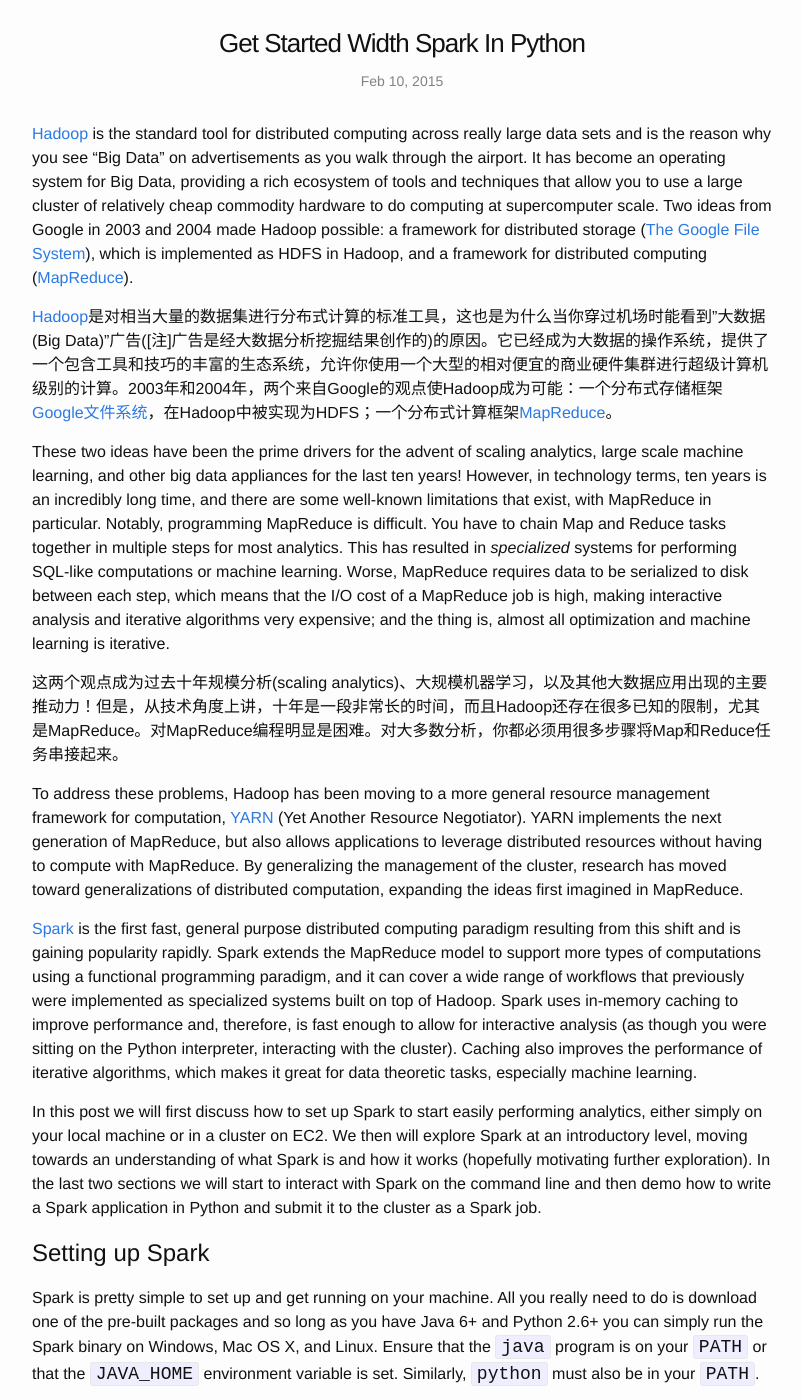
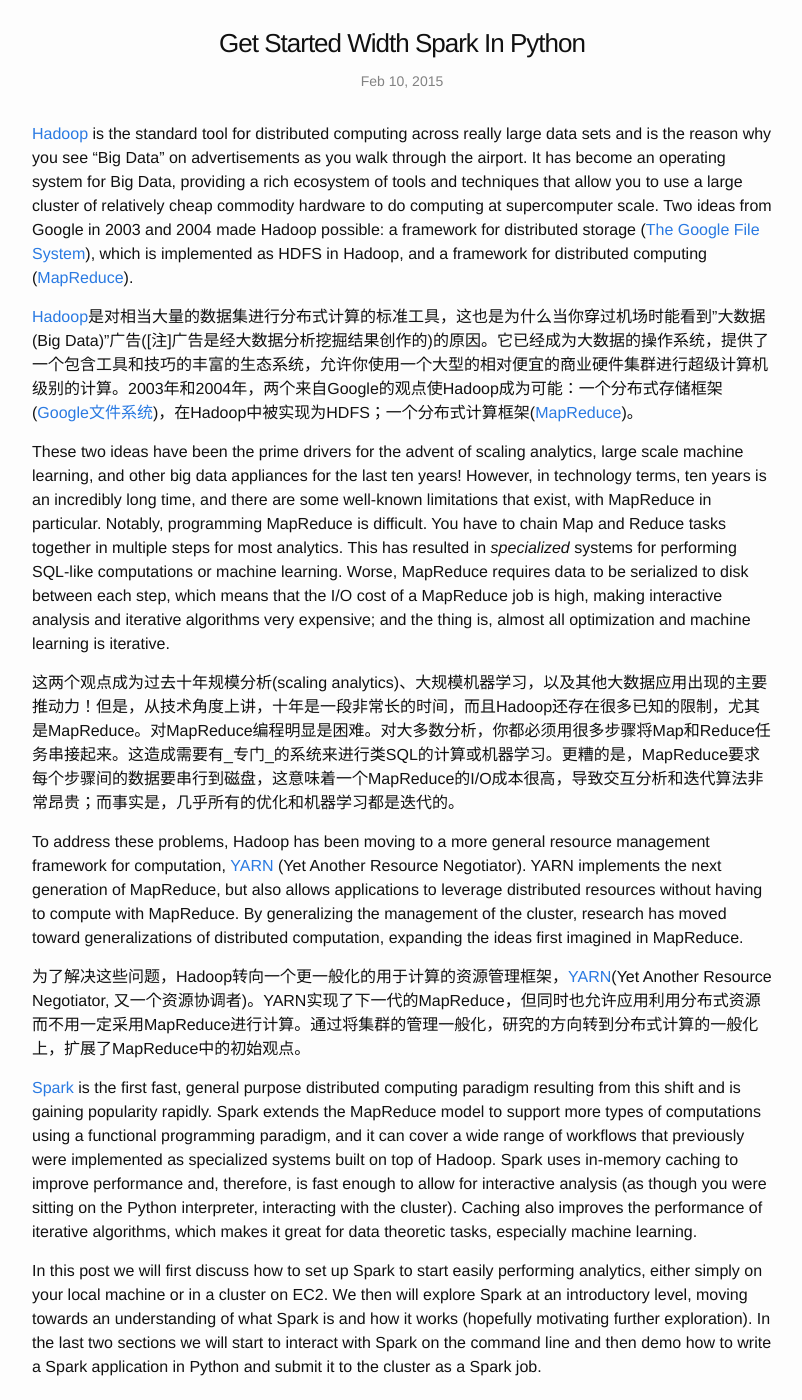
Before and after one commit to douxingxiang/hexo-blog, a Jekyll site: the page built from _posts/translate/2015-02-10-get-started-width-spark-in-python.md, in a window 1280 px wide and 1400 px high. Shown: the whole window, without its empty margins (238-1040 px from the left). Built offline with Jekyll 4.4.1, drawn with Linux system fonts in a browser that asks for light colours; Markdown is read by kramdown in place of the engine named in the settings; comment, search, counter and statistics services are not loaded.

Commit message:
second paragraph spark

```diff
--- a/_posts/translate/2015-02-10-get-started-width-spark-in-python.md
+++ b/_posts/translate/2015-02-10-get-started-width-spark-in-python.md
@@ -1,12 +1,14 @@
 [Hadoop](http://hadoop.apache.org/) is the standard tool for distributed computing across really large data sets and is the reason why you see "Big Data" on advertisements as you walk through the airport. It has become an operating system for Big Data, providing a rich ecosystem of tools and techniques that allow you to use a large cluster of relatively cheap commodity hardware to do computing at supercomputer scale. Two ideas from Google in 2003 and 2004 made Hadoop possible: a framework for distributed storage ([The Google File System](http://static.googleusercontent.com/media/research.google.com/en/us/archive/gfs-sosp2003.pdf)), which is implemented as HDFS in Hadoop, and a framework for distributed computing ([MapReduce](http://research.google.com/archive/mapreduce.html)).
 
-[Hadoop](http://hadoop.apache.org/)是对相当大量的数据集进行分布式计算的标准工具，这也是为什么当你穿过机场时能看到"大数据(Big Data)"广告([注]广告是经大数据分析挖掘结果创作的)的原因。<!-- #1 big data打了引号，不是广告上的大数据文字，而是广告本身是根据大数据的分析制作投放的，@钟剑@上海 ，@徐德嘉@大连 -->它已经成为大数据的操作系统，提供了一个包含工具和技巧的丰富的生态系统，允许你使用一个大型的相对便宜的商业硬件集群进行超级计算机级别的计算。2003年和2004年，两个来自Google的观点使Hadoop成为可能：一个分布式存储框架[Google文件系统](http://static.googleusercontent.com/media/research.google.com/en/us/archive/gfs-sosp2003.pdf)，在Hadoop中被实现为HDFS；一个分布式计算框架[MapReduce](http://research.google.com/archive/mapreduce.html)。
+[Hadoop](http://hadoop.apache.org/)是对相当大量的数据集进行分布式计算的标准工具，这也是为什么当你穿过机场时能看到"大数据(Big Data)"广告([注]广告是经大数据分析挖掘结果创作的)的原因。<!-- #1 big data打了引号，不是广告上的大数据文字，而是广告本身是根据大数据的分析制作投放的，@钟剑@上海 ，@徐德嘉@大连 -->它已经成为大数据的操作系统，提供了一个包含工具和技巧的丰富的生态系统，允许你使用一个大型的相对便宜的商业硬件集群进行超级计算机级别的计算。2003年和2004年，两个来自Google的观点使Hadoop成为可能：一个分布式存储框架([Google文件系统](http://static.googleusercontent.com/media/research.google.com/en/us/archive/gfs-sosp2003.pdf))，在Hadoop中被实现为HDFS；一个分布式计算框架([MapReduce](http://research.google.com/archive/mapreduce.html))。
 
 These two ideas have been the prime drivers for the advent of scaling analytics, large scale machine learning, and other big data appliances for the last ten years! However, in technology terms, ten years is an incredibly long time, and there are some well-known limitations that exist, with MapReduce in particular. Notably, programming MapReduce is difficult. You have to chain Map and Reduce tasks together in multiple steps for most analytics. This has resulted in _specialized_ systems for performing SQL-like computations or machine learning. Worse, MapReduce requires data to be serialized to disk between each step, which means that the I/O cost of a MapReduce job is high, making interactive analysis and iterative algorithms very expensive; and the thing is, almost all optimization and machine learning is iterative.
 
-这两个观点成为过去十年规模分析(scaling analytics)、大规模机器学习，以及其他大数据应用出现的主要推动力！但是，从技术角度上讲，十年是一段非常长的时间，而且Hadoop还存在很多已知的限制，尤其是MapReduce。对MapReduce编程明显是困难。对大多数分析，你都必须用很多步骤将Map和Reduce任务串接起来。
+这两个观点成为过去十年规模分析(scaling analytics)、大规模机器学习，以及其他大数据应用出现的主要推动力！但是，从技术角度上讲，十年是一段非常长的时间，而且Hadoop还存在很多已知的限制，尤其是MapReduce。对MapReduce编程明显是困难。对大多数分析，你都必须用很多步骤将Map和Reduce任务串接起来。这造成需要有_专门_的系统来进行类SQL的计算或机器学习。更糟的是，MapReduce要求每个步骤间的数据要串行到磁盘，这意味着一个MapReduce的I/O成本很高，导致交互分析和迭代算法非常昂贵；而事实是，几乎所有的优化和机器学习都是迭代的。
 
 To address these problems, Hadoop has been moving to a more general resource management framework for computation, [YARN](http://hadoop.apache.org/docs/current/hadoop-yarn/hadoop-yarn-site/YARN.html) (Yet Another Resource Negotiator). YARN implements the next generation of MapReduce, but also allows applications to leverage distributed resources without having to compute with MapReduce. By generalizing the management of the cluster, research has moved toward generalizations of distributed computation, expanding the ideas first imagined in MapReduce.
+
+为了解决这些问题，Hadoop转向一个更一般化的用于计算的资源管理框架，[YARN](http://hadoop.apache.org/docs/current/hadoop-yarn/hadoop-yarn-site/YARN.html)(Yet Another Resource Negotiator, 又一个资源协调者)。YARN实现了下一代的MapReduce，但同时也允许应用利用分布式资源而不用一定采用MapReduce进行计算。通过将集群的管理一般化，研究的方向转到分布式计算的一般化上，扩展了MapReduce中的初始观点。
 
 [Spark](https://spark.apache.org/) is the first fast, general purpose distributed computing paradigm resulting from this shift and is gaining popularity rapidly. Spark extends the MapReduce model to support more types of computations using a functional programming paradigm, and it can cover a wide range of workflows that previously were implemented as specialized systems built on top of Hadoop. Spark uses in-memory caching to improve performance and, therefore, is fast enough to allow for interactive analysis (as though you were sitting on the Python interpreter, interacting with the cluster). Caching also improves the performance of iterative algorithms, which makes it great for data theoretic tasks, especially machine learning.
 
```
